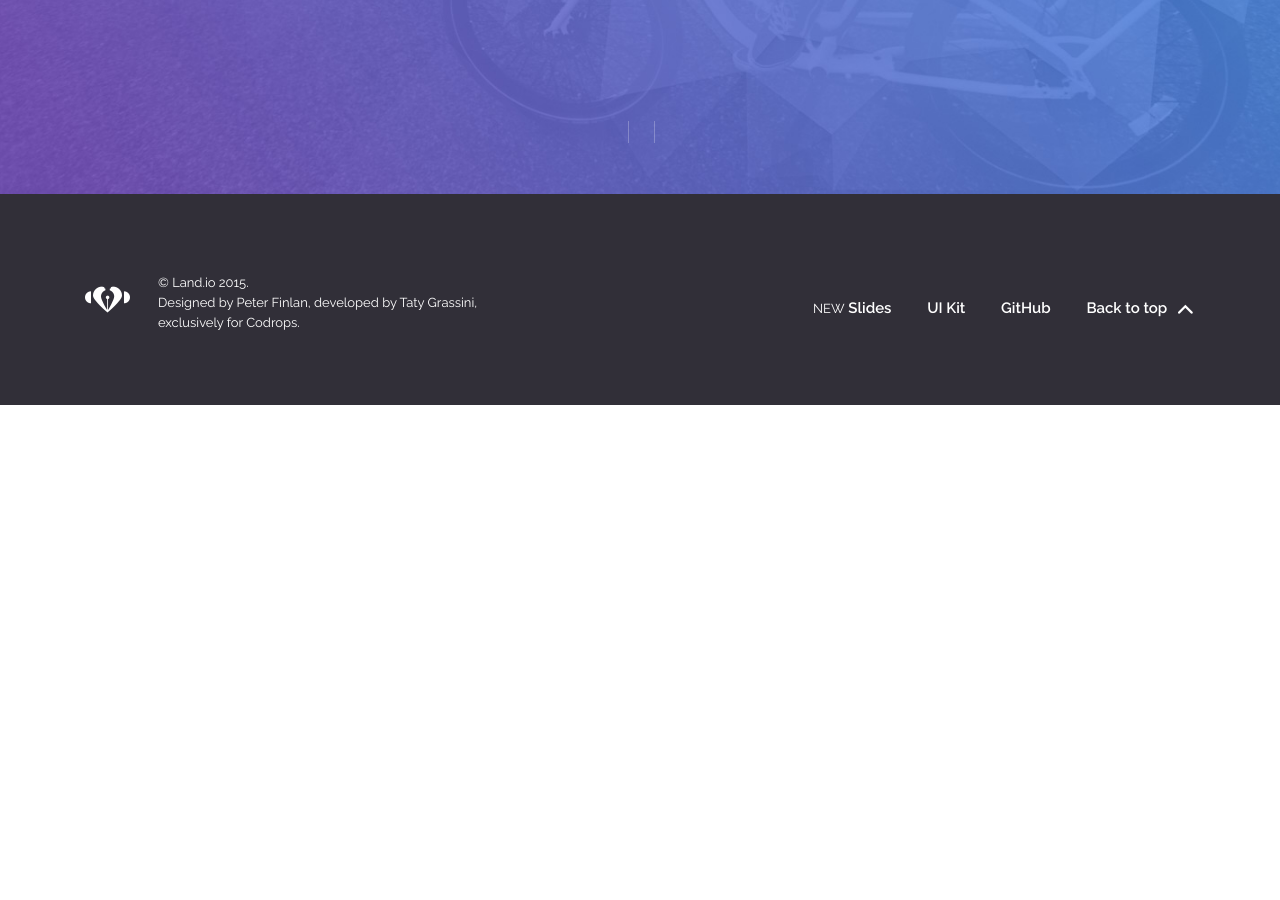
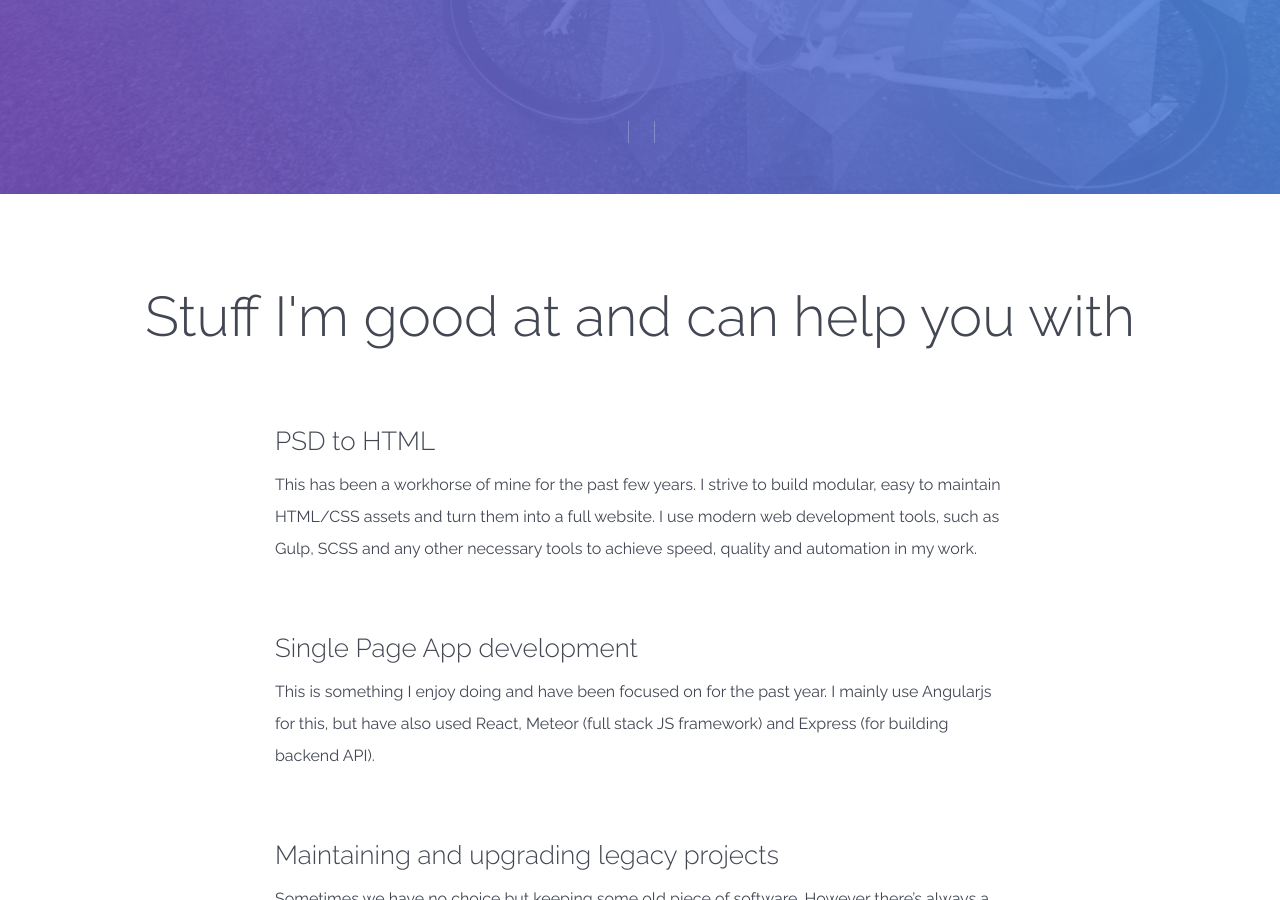
Before and after one commit to keligijus/eligijuskrepsta.com, a Jekyll site: the page built from index.html, in a window 1280 px wide and 900 px high, scrolled down 706 px. Built offline with Jekyll 4.4.1, drawn with Linux system fonts in a browser that asks for light colours; nearby versions of some CDN libraries; some web fonts are replaced; Markdown is read by kramdown in place of the engine named in the settings; before the commit the page ends 1111 px from its top, so only the background shows below that; some of the changed text lies outside the part shown.

Commit message:
can-help-with inti

```diff
--- /dev/null
+++ b/_includes/can-help-with.html
@@ -0,0 +1,30 @@
+    <!-- Text Content
+    ================================================== -->
+
+    <section class="section-text">
+      <div class="container">
+        <h3 class="text-xs-center display-1 m-b-3">Stuff I'm good at and can help you with</h3>
+        <div class="row p-y-2">
+          <div class="col-xs-12 col-md-8 col-md-offset-2">
+            <h2>PSD to HTML</h2>
+
+            <p>This has been a workhorse of mine for the past few years. I strive to build modular, easy to maintain HTML/CSS assets and turn them into a full website. I use modern web development tools, such as Gulp, SCSS and any other necessary tools to achieve speed, quality and automation in my work.</p>
+          </div>
+      </div>
+
+        <div class="row p-y-2">
+          <div class="col-xs-12 col-md-8 col-md-offset-2">
+            <h2>Single Page App development</h2>
+
+            <p>This is something I enjoy doing and have been focused on for the past year. I mainly use Angularjs for this, but have also used React, Meteor (full stack JS framework) and Express (for building backend API).</p>
+          </div>
+      </div>
+
+        <div class="row p-y-2">
+          <div class="col-xs-12 col-md-8 col-md-offset-2">
+            <h2>Maintaining and upgrading legacy projects</h2>
+
+            <p>Sometimes we have no choice but keeping some old piece of software. However there’s always a way to make our life easier. I’ve made old sites responsive, sped up old clunky websites by optimizing their files and added functionality to old websites to keep up with today’s requirements.</p>
+          </div>
+      </div>
+    </section>
--- a/index.html
+++ b/index.html
@@ -4,3 +4,5 @@ title: Eligijus Krėpšta
 ---
 
 {% include main-hero.html %}
+
+{% include can-help-with.html %}
```
